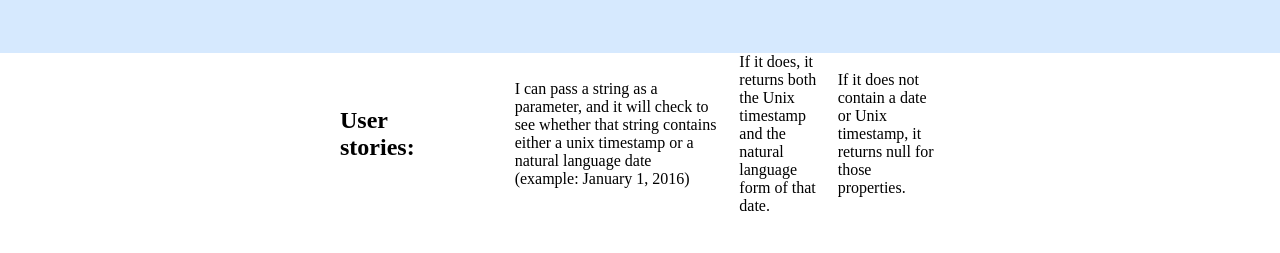
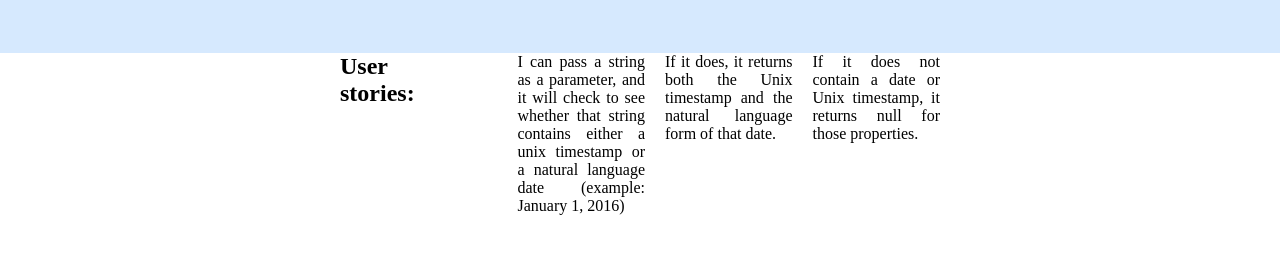
Before and after one commit to dsemel/Timestamp_Microservice, a website: page views/index.html in a window 1280 px wide. Shown: the part 97-350 px from the top of the page. Drawn offline with Linux system fonts and the light colour scheme.

Commit message:
Checkpoint

```diff
--- a/public/style.css
+++ b/public/style.css
@@ -38,22 +38,31 @@
 }
 
 .item1{
-
-  margin-right:100px;
+  width:400px;
+  height:400px;
+  margin-right:50px;
 }
 
 .item2{
-  text-align:left;
+  width:400px;
+  height:400px;
+  text-align:justify;
 }
 
 .item3{
+  width:400px;
+  height:400px;
+  text-align:justify;
   margin-left:20px;
-  text-align:left;
+
 }
 
 .item4{
+  width:400px;
+  height:400px;
+  text-align:justify;
   margin-left:20px;
-  text-align:left;
+
 }
 
 a {
--- a/views/index.html
+++ b/views/index.html
@@ -29,9 +29,11 @@
           <h2>User stories:</h2>  </div>
 
 
-         <div class="item2"><p>I can pass a string as a parameter, and it will check to see whether that string contains either a unix timestamp or a natural language date (example: January 1, 2016) </p></div>
-<div class="item3">If it does, it returns both <br>the Unix timestamp and the natural language form of that date.</div>
-<div class="item4">If it does not contain a date or Unix timestamp, it returns null for those properties.</div>
+         <div class="item2">I can pass a string as a parameter, and it will check to see whether that string
+           contains either a unix timestamp or a natural language date (example: January 1, 2016)</div>
+
+         <div class="item3">If it does, it returns both the Unix timestamp and the natural language form of that date.</div>
+         <div class="item4">If it does not contain a date or Unix timestamp, it returns null for those properties.</div>
 
 
        </div>
```
